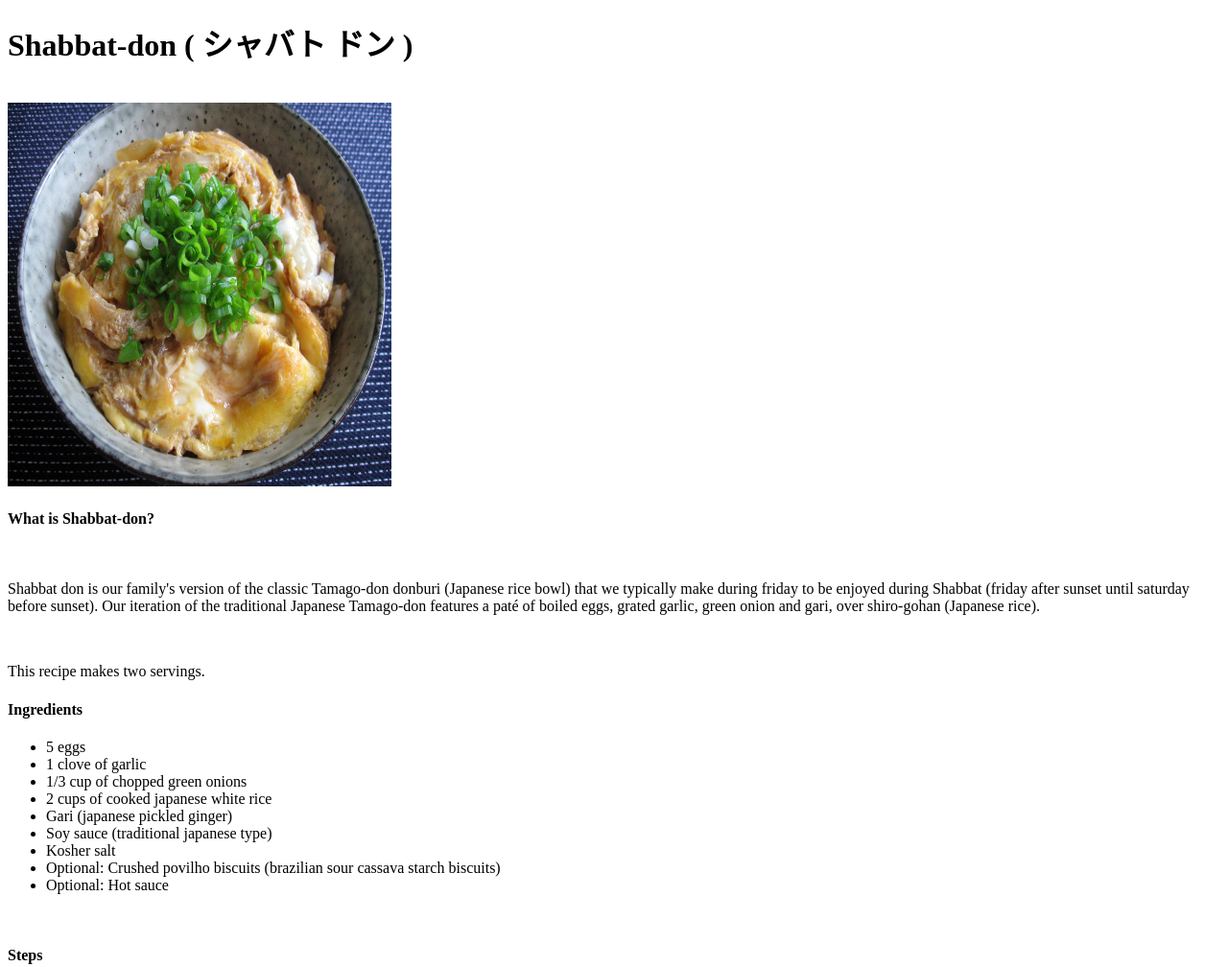
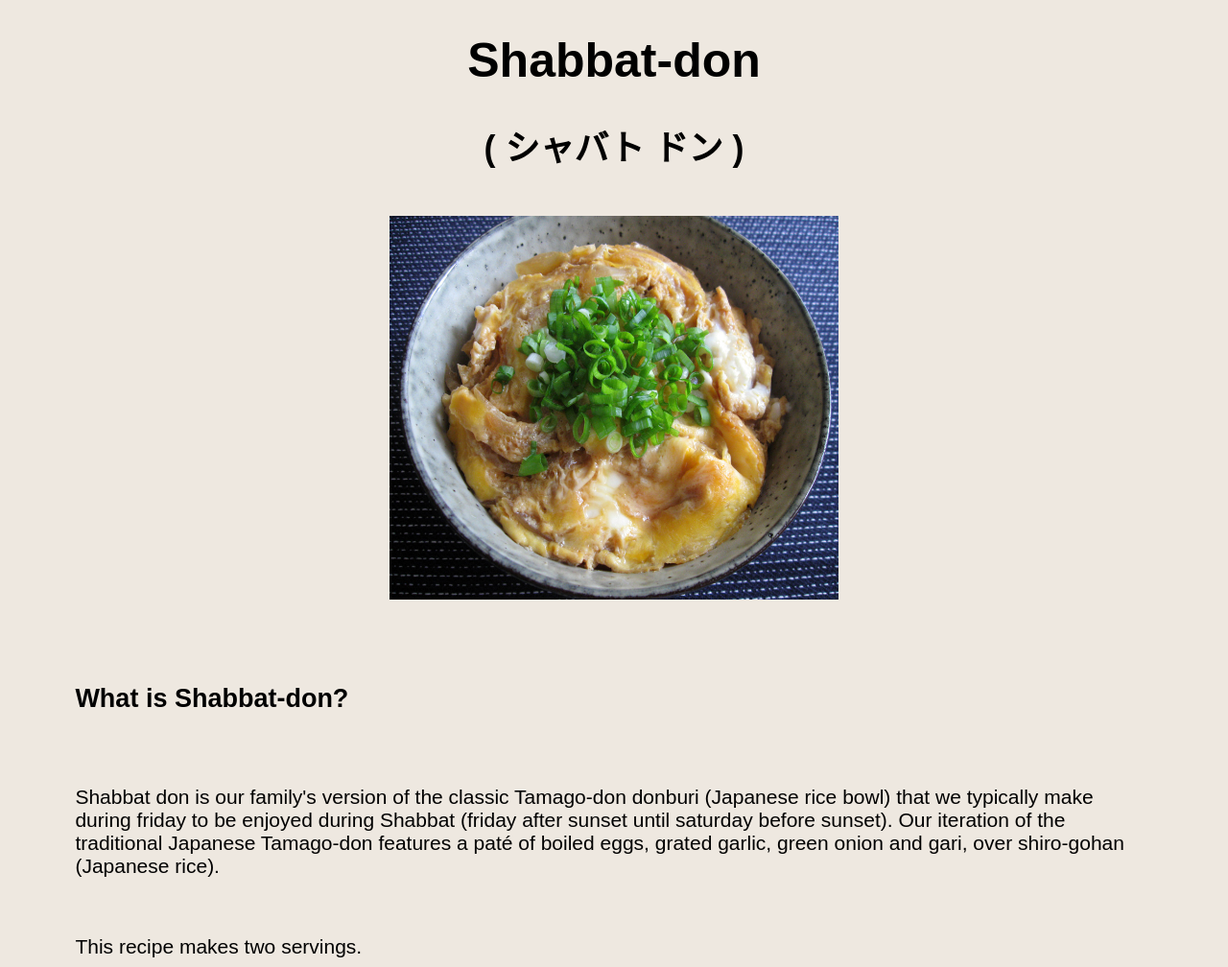
Before and after one commit to gustavomiyazono/Odin_recipes, a plain HTML site: page recipes/shabbat_don.html in a window 1280 px wide. Shown: the top 1008 px of the page at 96% size. Drawn offline with Linux system fonts and the light colour scheme.

Commit message:
Create styles.css for recipes and add style

```diff
--- a/recipes/shabbat_don.html
+++ b/recipes/shabbat_don.html
@@ -4,17 +4,21 @@
     <meta charset="UTF-8">
     <meta http-equiv="X-UA-Compatible" content="IE=edge">
     <meta name="viewport" content="width=device-width, initial-scale=1.0">
+    <link rel="stylesheet" href="styles.css">
     <title>Shabbat-Don</title>
 </head>
 <body>
-    <h1>Shabbat-don ( シャバト ドン )</h1><br>
-    <img src="shabbatdon.jpg" alt="An image of the Shabbat Don on a bowl topped with green onions." width="400" height="400"><br>
+    <h1>Shabbat-don</h1>
+    <h2 class="hiragana">( シャバト ドン )</h2><br>
+    <img class="shabbat-don-img" src="shabbatdon.jpg" alt="An image of the Shabbat Don on a bowl topped with green onions." width="400" height="400"><br>
+    <div>
         <h4>What is Shabbat-don?</h4><br>
         <p><italic>Shabbat don</italic> is our family's version of the classic <italic>Tamago-don</italic> donburi (Japanese rice bowl) that we typically make during friday to be enjoyed during Shabbat (friday after sunset until saturday before sunset).
         Our iteration of the traditional Japanese <italic>Tamago-don</italic> features a paté of boiled eggs, grated garlic, green onion and <italic>gari</italic>, over <italic>shiro-gohan</italic> (Japanese rice).
         </p><br>
         <p>This recipe makes two servings.</p>
-
+    </div>
+    <div>
         <h4>Ingredients</h4>
         <ul>
             <li>5 eggs</li>
@@ -27,7 +31,8 @@
             <li>Optional: Crushed povilho biscuits (brazilian sour cassava starch biscuits)</li>
             <li>Optional: Hot sauce</li>
         </ul><br>
-
+    </div>
+    <div>
         <h4>Steps</h4>
         <ol>
             <li>Boil water in a pan, then place the eggs carefully in the boiling water and leave them for 8 minutes.
@@ -38,5 +43,6 @@
             <li>In the serving bowl add the shiro-gohan (cooked japanese rice), top it with the egg salad, add a dash of shoyu (soy sauce) and some slices of gari (pickled ginger).</li>
             <li>Optional step: If desired, for added taste and texture you can add crushed polvilho biscuits and hot sauce to taste.</li>
         </ol>
+    </div>
 </body>
 </html>
--- /dev/null
+++ b/recipes/styles.css
@@ -0,0 +1,55 @@
+body {
+    background-color:rgb(238, 232, 224);
+}
+
+h1, h2 {
+    font-family: "Ubuntu", "Brush Script MT", sans-serif;
+    text-align: center;
+    font-size: 50px;
+}
+
+.hiragana {
+    font-size: 36px;
+}
+
+.shabbat-don-img {
+    display: block;
+    margin-left: auto;
+    margin-right: auto;
+    width: 37%;
+}
+
+.cacio-img {
+    display: block;
+    margin-left: auto;
+    margin-right: auto;
+    width: 37%;
+}
+
+.onigiri-img {
+    display: block;
+    margin-left: auto;
+    margin-right: auto;
+    width: 34%;
+}
+
+p, h4, li {
+    font-family: "Ubuntu", "Brush Script MT", sans-serif;
+}
+
+h1, h4 {
+    font-weight: bolder;
+}
+
+h4 {
+    font-size: 27px;
+}
+
+p, li {
+    font-size: 21px;
+    font-weight: 300;
+}
+
+div {
+    margin: 5.5vw;
+}
```
Also changed, not shown: recipes/cacio_e_pepe.html (+8 -3 lines), recipes/tuna_onigiri.html (+10 -4 lines). Lines whose indentation alone changed are shown as unchanged.
